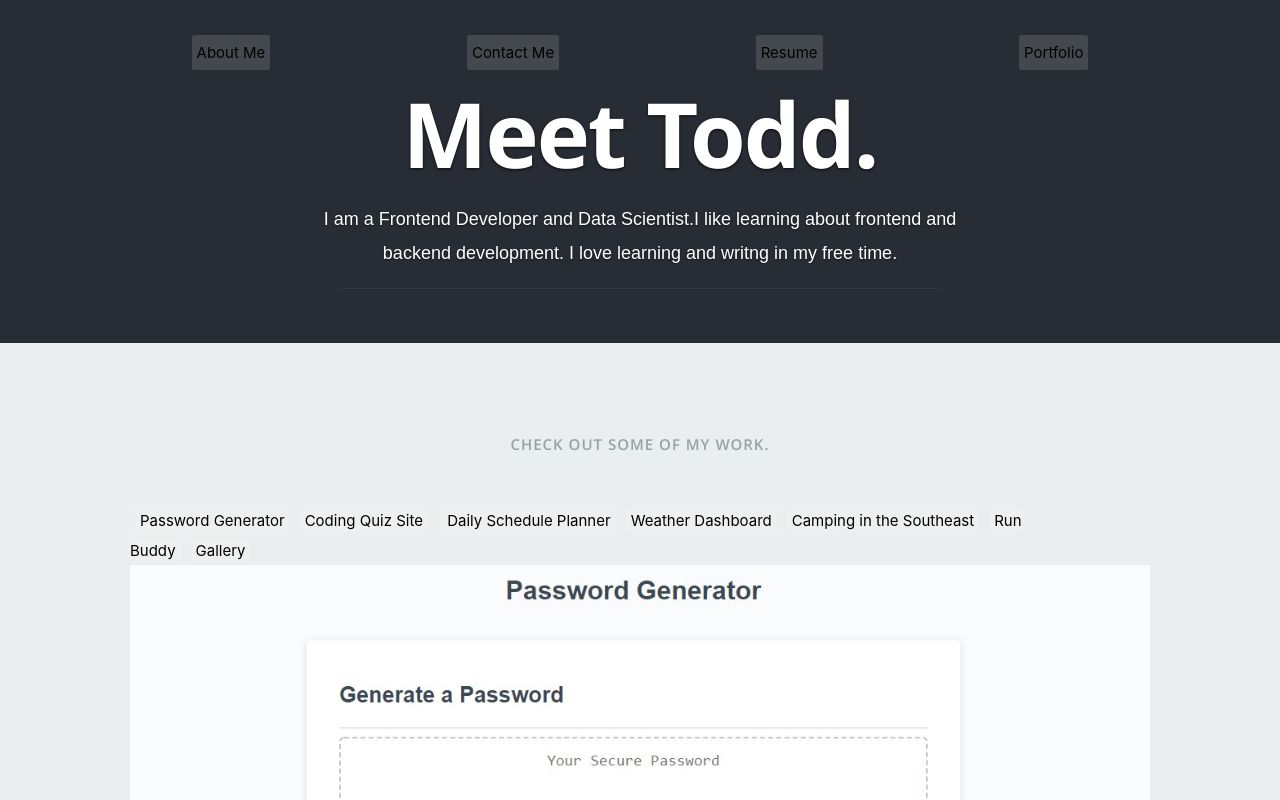
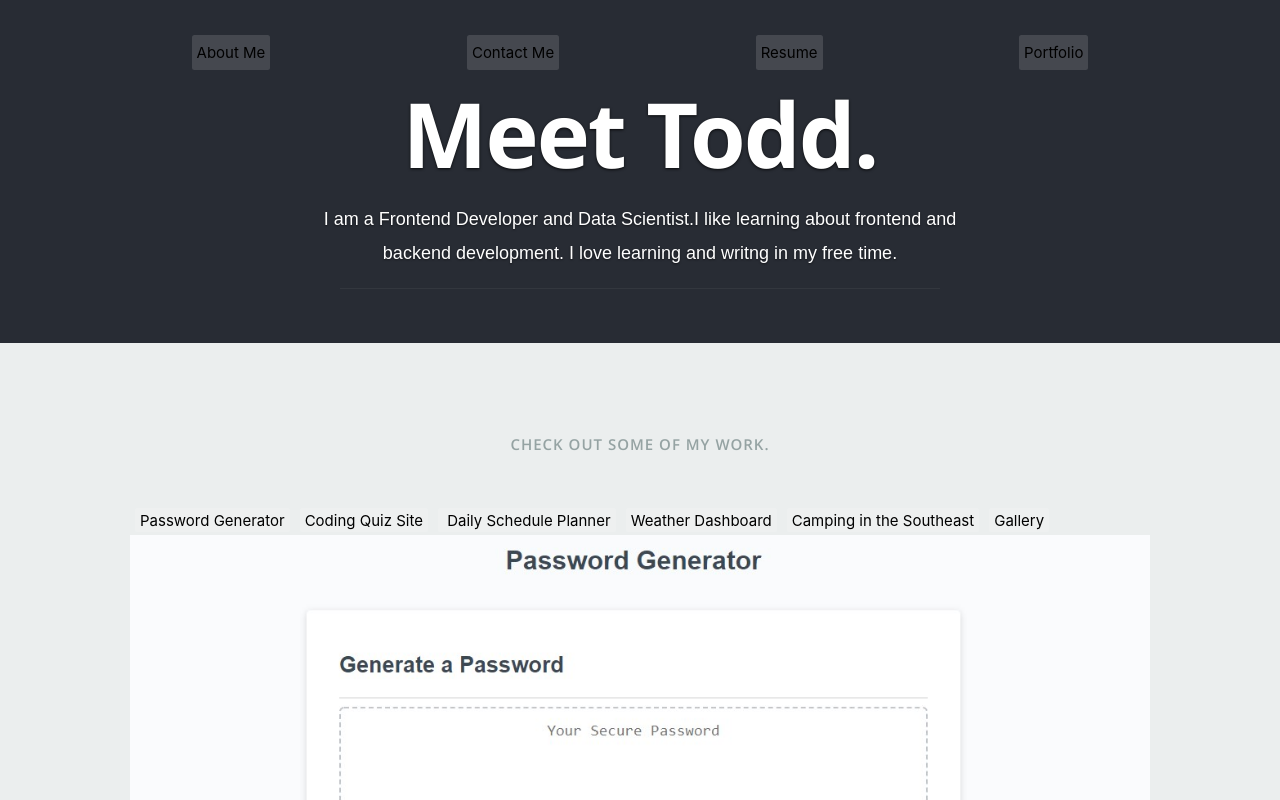
Before and after one commit to ttrulock1/portfolio-site, a React (Create React App) app: page /portfolio in a window 1280 px wide. Shown: the top 800 px of the page. Built offline with nearby package versions, Linux system fonts and the light colour scheme.

Commit message:
corrected spelling

```diff
--- a/src/components/Portfolio.js
+++ b/src/components/Portfolio.js
@@ -27,8 +27,7 @@ const Portfolio = props => {
                        <a class="list-group-item list-group-item-action" id="list-Plan-list" data-toggle="list" href="#list-Plan" role="tab" aria-controls="Plan"> Daily Schedule Planner</a>
                        <a class="list-group-item list-group-item-action" id="list-pw-list" data-toggle="list" href="#list-pw" role="tab" aria-controls="pw">Weather Dashboard</a>
                        <a class="list-group-item list-group-item-action" id="list-btProject-list" data-toggle="list" href="#list-btProject" role="tab" aria-controls="btProject">Camping in the Southeast</a>
-                       <a class="list-group-item list-group-item-action" id="list-run-list" data-toggle="list" href="#list-run" role="tab" aria-controls="run">Run Buddy</a>
-                       <a class="list-group-item list-group-item-action" id="list-project3" data-toggle="list" href="#project-3" role="tab" aria-controls="project3">Gallery</a>
+                       <a class="list-group-item list-group-item-action" id="list-run-list" data-toggle="list" href="#list-run" role="tab" aria-controls="run">Gallery</a>
                     </div>
 
                     <div class="tab-content" id="nav-tabContent">
```
